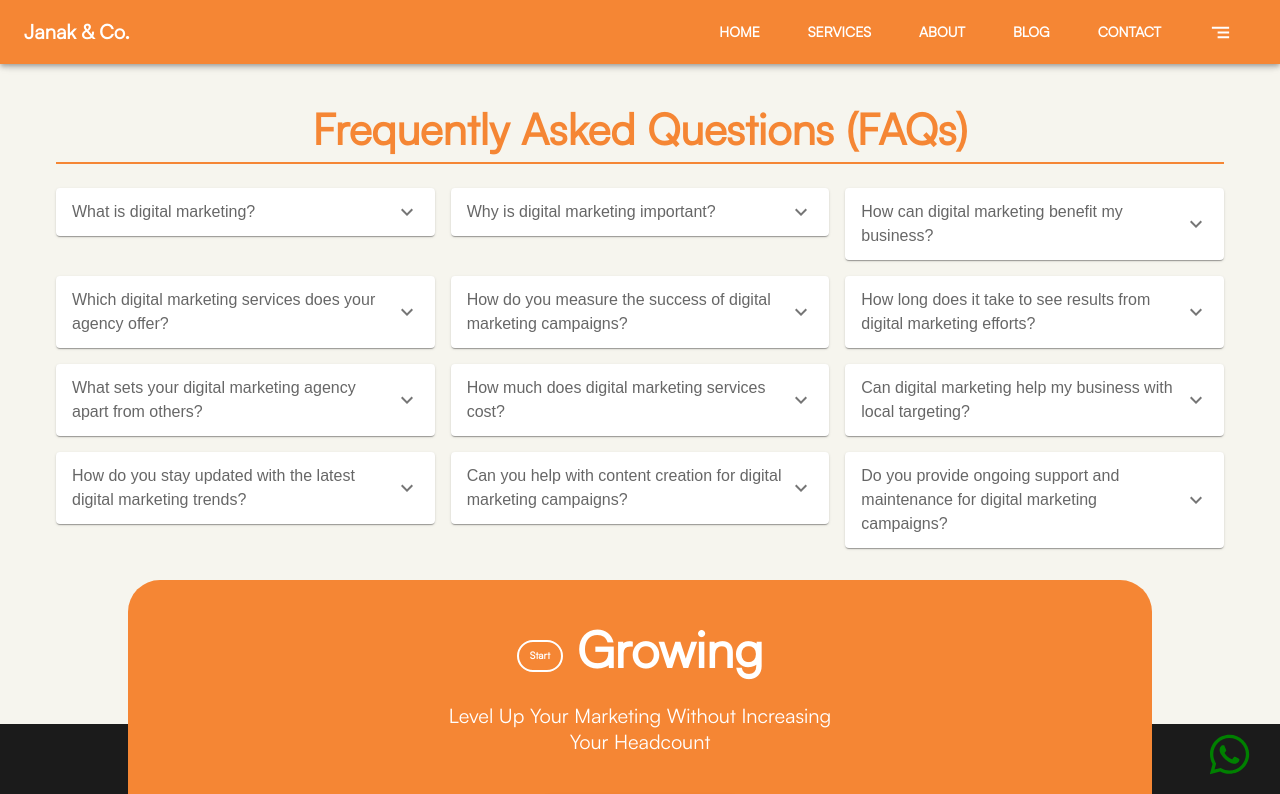
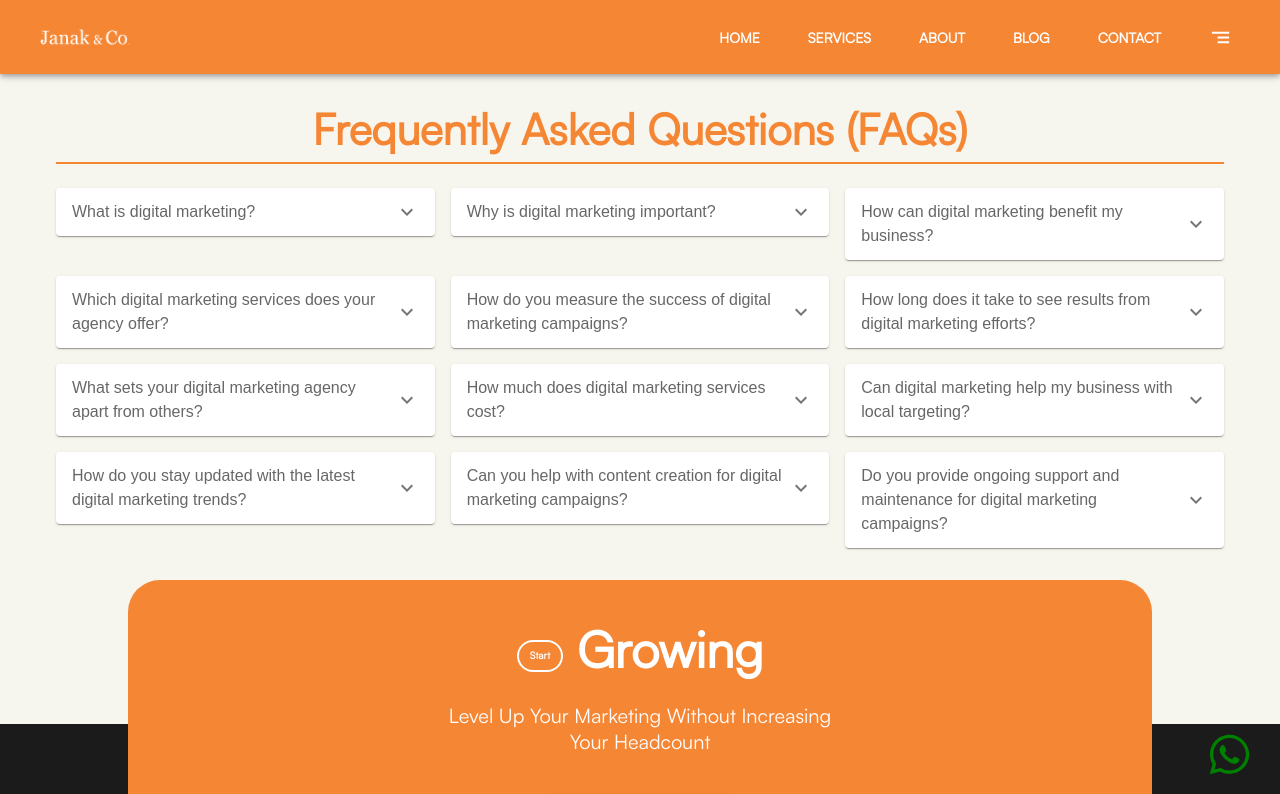
Before and after one commit to SACHINQEEP/janak_co, a React (Create React App) app: page /user-faqs in a window 1280 px wide. Shown: the top 794 px of the page. Built offline with nearby package versions, Linux system fonts and the light colour scheme.

Commit message:
LOgo Added in Nav bar

```diff
--- a/src/features/shared/components/navbar.tsx
+++ b/src/features/shared/components/navbar.tsx
@@ -11,12 +11,13 @@ import ListItem from '@mui/material/ListItem';
 import ListItemButton from '@mui/material/ListItemButton';
 import ListItemText from '@mui/material/ListItemText';
 import Toolbar from '@mui/material/Toolbar';
-import Typography from '@mui/material/Typography';
+// import Typography from '@mui/material/Typography';
 import * as React from 'react';
 import { useLocation, useNavigate } from 'react-router';
 
 import { MdOutlineSegment } from 'react-icons/md'
 import Logo from '../../../assets/logo.png'
+import LOGOWhite from '../../../assets/logo-white.png';
 
 
 
@@ -112,13 +113,9 @@ const NavBar = (props: Props) => {
                     <CssBaseline />
                     <AppBar position="fixed" component="nav" sx={{ backgroundColor: '#f58634' }}>
                         <Toolbar>
-                            <Typography
-                                variant="h6"
-                                component="div"
-                                sx={{ flexGrow: 1, fontSize: { xl: 40 }, fontWeight: 'bold' }}
-                            >
-                                Janak & Co.
-                            </Typography>
+                            <Box component="div" sx={{ flexGrow: 1 }}>
+                                <img src={LOGOWhite} alt='LOGO' style={{ width: '122px' }} />
+                            </Box>
                             <Box sx={{ display: { xs: 'none', sm: 'block' }, }}>
                                 {navItems.map((item, i) => (
                                     <Button onClick={() => handlesubmit(item.router)} key={i + 1} sx={{ color: '#fff', padding: '0 1.5rem' }} style={{ fontWeight: 'bold' }}>
```
